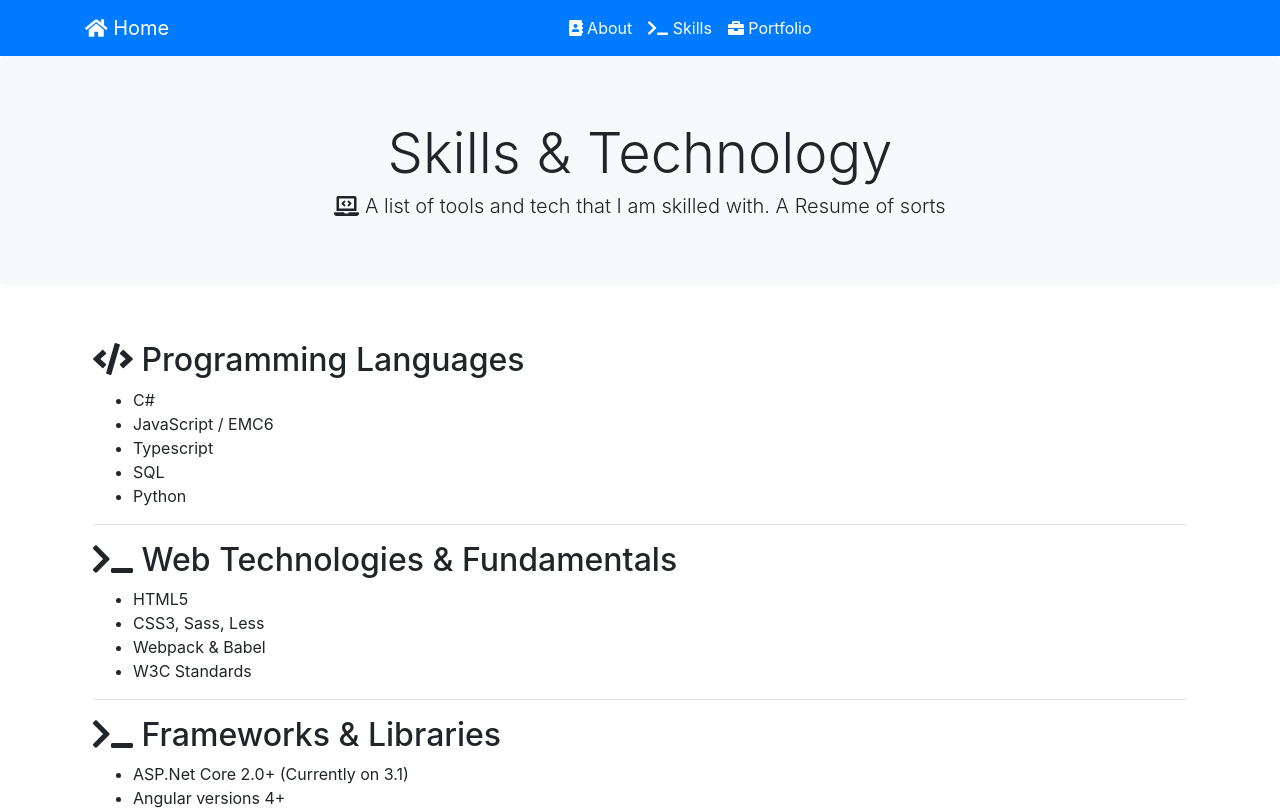
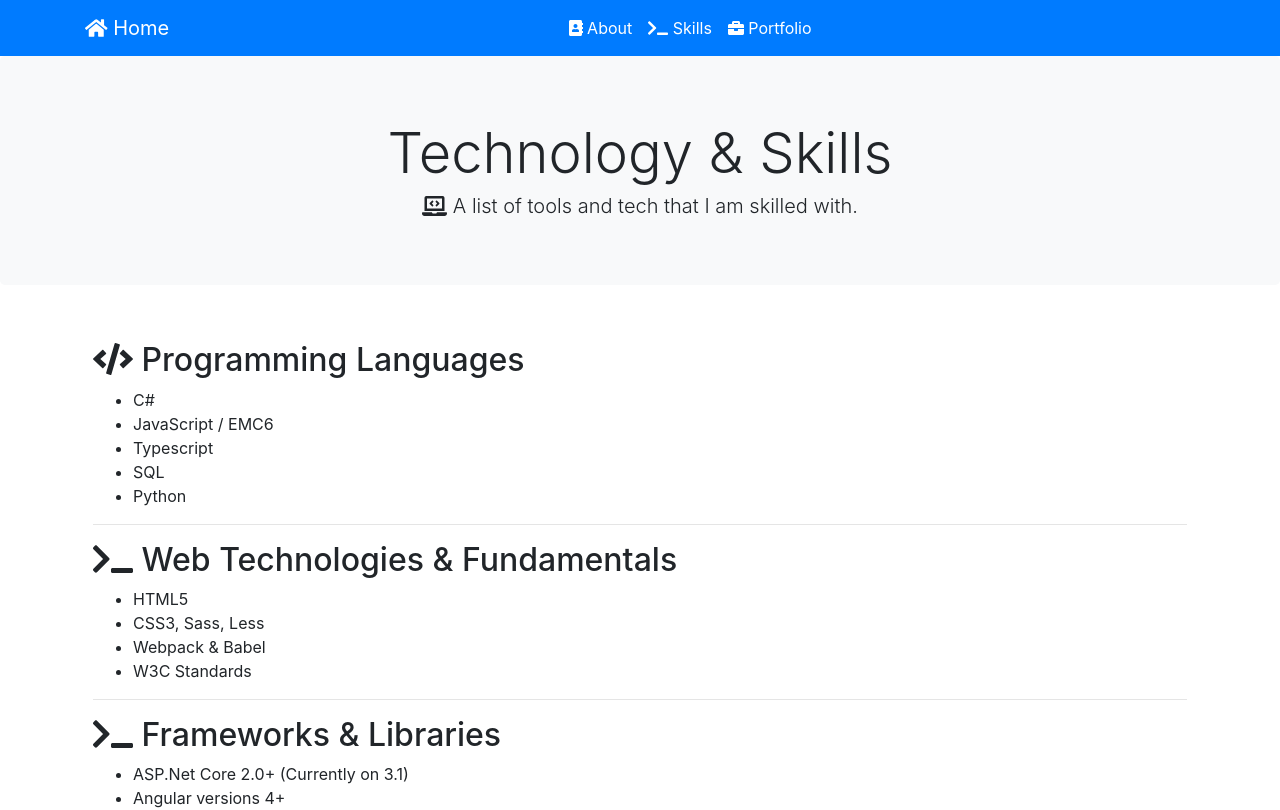
Before and after one commit to johnmcraig/vue-portfolio-spa, a Vue app: page /skills in a window 1280 px wide. Shown: the top 810 px of the page. Built offline with nearby package versions, Linux system fonts and the light colour scheme.

Commit message:
Updated text

```diff
--- a/src/components/pages/Skills.vue
+++ b/src/components/pages/Skills.vue
@@ -4,8 +4,8 @@
       <div class="container">
         <div class="row">
           <div class="col-xl-12">
-            <h1 class="display-4 mb-1">Skills &amp; Technology</h1>
-            <span class="lead"> <i class="fas fa-laptop-code"></i> A list of tools and tech that I am skilled with. A Resume of sorts</span>
+            <h1 class="display-4 mb-1">Technology &amp; Skills</h1>
+            <span class="lead"> <i class="fas fa-laptop-code"></i> A list of tools and tech that I am skilled with.</span>
           </div>
         </div>
       </div>
```
